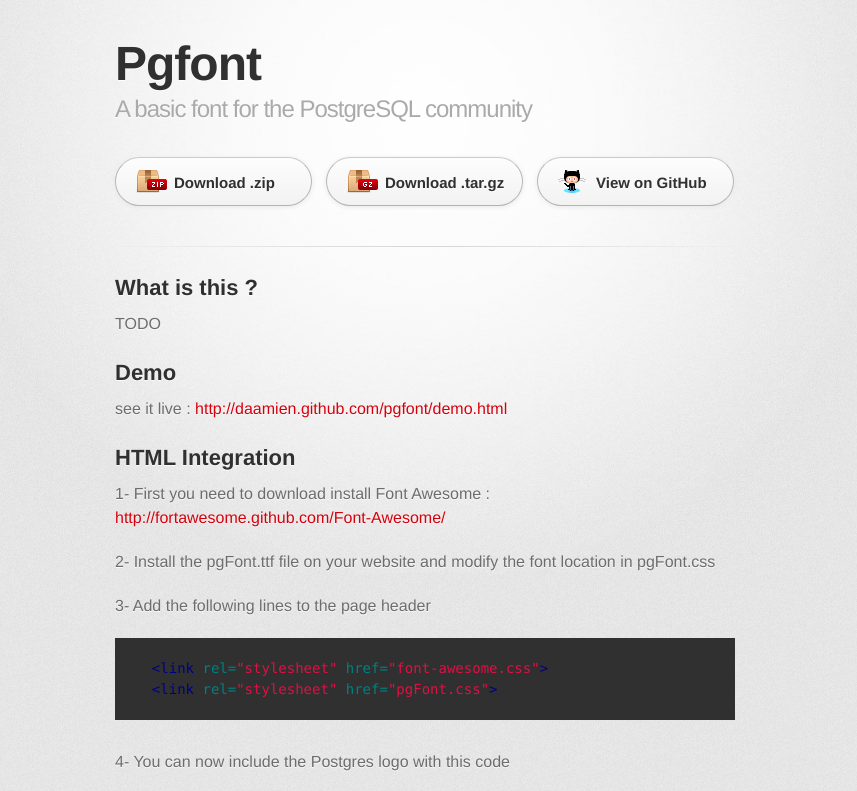
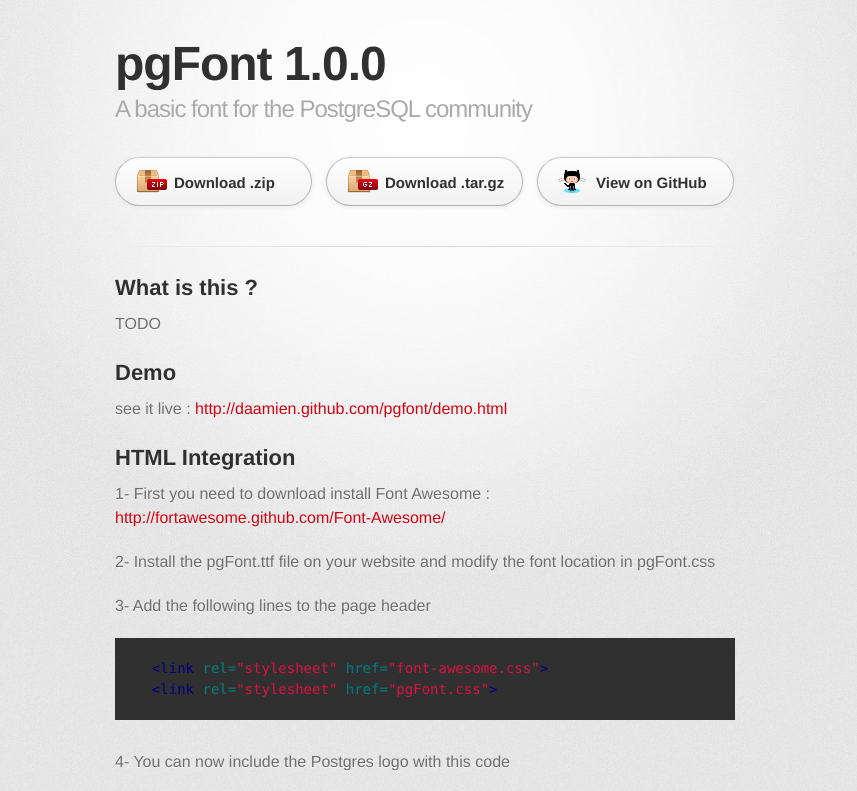
Before and after one commit to daamien/pgfont, a plain HTML site: page index.html in a window 1280 px wide. Shown: the top 791 px of the page, without its empty margins (215-1072 px from the left). Drawn offline with Linux system fonts and the light colour scheme; a web font is replaced by a local one.

Commit message:
better title

```diff
--- a/index.html
+++ b/index.html
@@ -18,7 +18,7 @@
       <div class="inner">
 
         <header>
-          <h1>Pgfont</h1>
+          <h1>pgFont 1.0.0</h1>
           <h2>A basic font for the PostgreSQL community</h2>
         </header>
 
```
